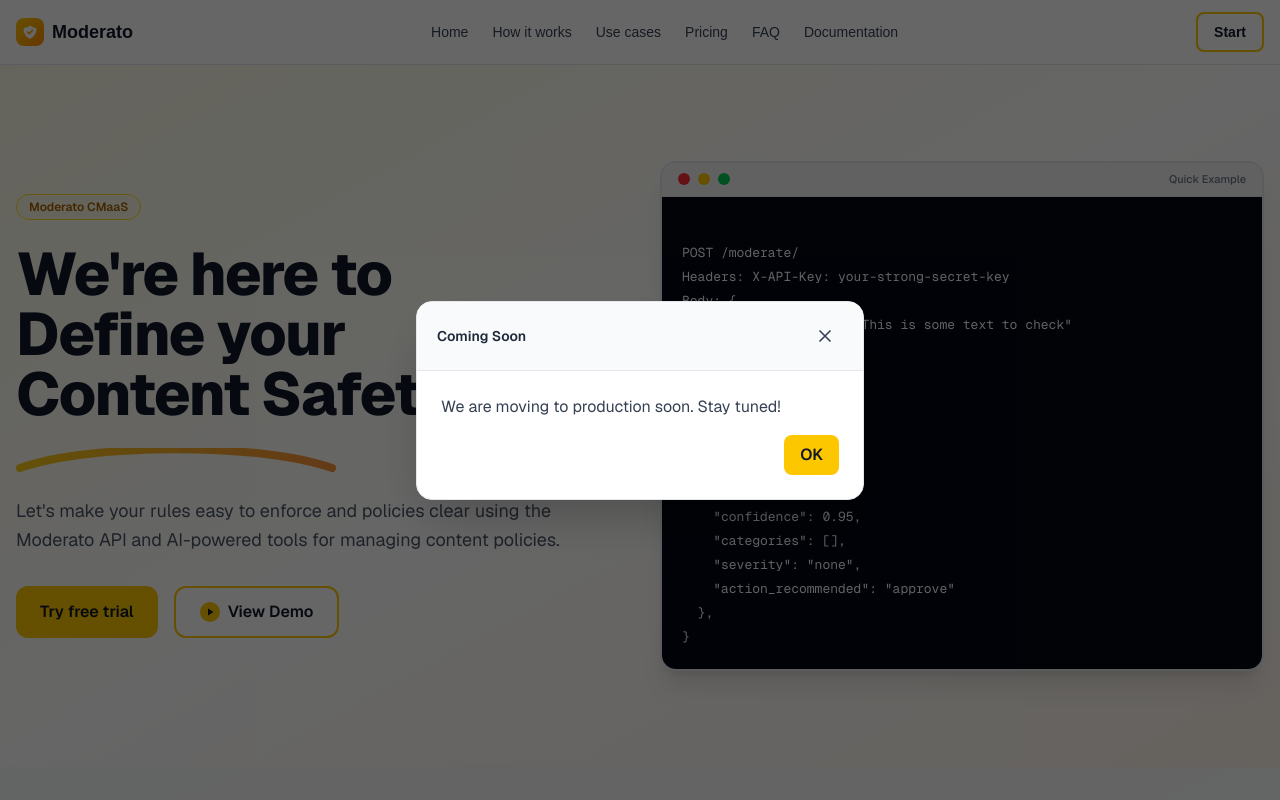
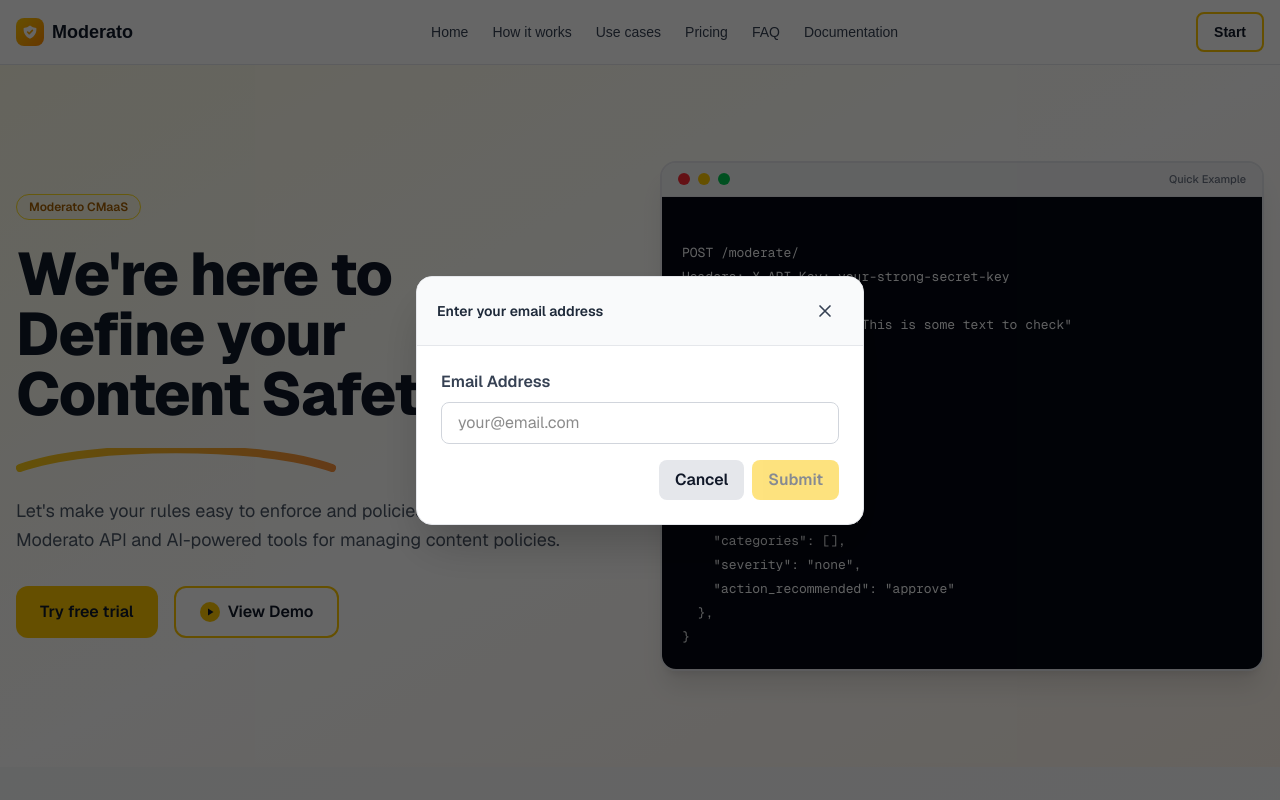
Before and after one commit to iwb25-412-vertex-prime/Moderato_Landing, a Next.js app: page / in a window 1280 px wide. Both pictures are taken after a click on the button "Try free trial". Shown: the top 800 px of the page. Built offline with nearby package versions, Linux system fonts and the light colour scheme.

Commit message:
Add email submission functionality to Hero component; implement modal for email input and handle responses

```diff
--- a/components/Hero.tsx
+++ b/components/Hero.tsx
@@ -45,7 +45,61 @@
 
 const Hero: React.FC = () => {
   const [openVideo, setOpenVideo] = useState(false);
-  const [openSoon, setOpenSoon] = useState(false);
+  const [openEmailModal, setOpenEmailModal] = useState(false);
+  const [email, setEmail] = useState("");
+  const [loading, setLoading] = useState(false);
+  const [feedback, setFeedback] = useState<string | null>(null);
+
+  // Function to handle email submission
+  const handleEmailSubmit = async (e: React.FormEvent) => {
+    e.preventDefault();
+    setLoading(true);
+    setFeedback(null);
+    try {
+      const requestBody = { data: [{ email_Addresses: email }] };
+      console.log("Sending request to SheetDB with body:", requestBody);
+
+      const res = await fetch("https://sheetdb.io/api/v1/8d73ghsqvy7al", {
+        method: "POST",
+        headers: {
+          "Accept": "application/json",
+          "Content-Type": "application/json",
+        },
+        body: JSON.stringify(requestBody),
+      });
+
+      console.log("Response status:", res.status);
+      console.log("Response headers:", Object.fromEntries(res.headers.entries()));
+
+      let responseData;
+      const responseText = await res.text();
+      console.log("Raw response text:", responseText);
+
+      try {
+        responseData = JSON.parse(responseText);
+      } catch (parseErr) {
+        console.error("Failed to parse response as JSON:", parseErr);
+        console.log("Response as text:", responseText);
+        setFeedback("Server response format error. Please try again.");
+        setLoading(false);
+        return;
+      }
+
+      console.log("Parsed response data:", responseData);
+
+      if (res.ok && res.status === 201) {
+        setFeedback("Email saved! Thank you.");
+        setEmail("");
+      } else {
+        console.error("SheetDB Error - Status:", res.status, "Data:", responseData);
+        setFeedback(`Failed to save email (Status: ${res.status}). Please try again.`);
+      }
+    } catch (err) {
+      console.error("Request Error:", err);
+      setFeedback("Network error occurred. Please check your connection and try again.");
+    }
+    setLoading(false);
+  };
 
   return (
     <section id="home" className="relative overflow-hidden">
@@ -94,7 +148,7 @@
             </p>
 
             <div className="mt-8 flex flex-col sm:flex-row gap-4">
-              <button onClick={() => setOpenSoon(true)} className="bg-yellow-400 text-gray-900 px-6 py-3 rounded-xl font-semibold hover:bg-yellow-500 transition-all duration-300 hover:shadow-lg">
+              <button onClick={() => setOpenEmailModal(true)} className="bg-yellow-400 text-gray-900 px-6 py-3 rounded-xl font-semibold hover:bg-yellow-500 transition-all duration-300 hover:shadow-lg">
                 Try free trial
               </button>
               <button onClick={() => setOpenVideo(true)} className="bg-white border-2 border-yellow-400 text-gray-900 px-6 py-3 rounded-xl font-semibold hover:bg-yellow-50 transition-colors duration-300 inline-flex items-center gap-2">
@@ -128,14 +182,28 @@
         </div>
       </Modal>
 
-      {/* Coming Soon Modal */}
-      <Modal open={openSoon} onClose={() => setOpenSoon(false)} title="Coming Soon" maxWidthClassName="max-w-md">
-        <div className="p-6">
-          <p className="text-gray-700 mb-4">We are moving to production soon. Stay tuned!</p>
-          <div className="flex justify-end">
-            <button onClick={() => setOpenSoon(false)} className="px-4 py-2 rounded-lg bg-yellow-400 text-gray-900 font-semibold hover:bg-yellow-500">OK</button>
+      {/* Email Modal */}
+      <Modal open={openEmailModal} onClose={() => { setOpenEmailModal(false); setFeedback(null); }} title="Enter your email address" maxWidthClassName="max-w-md">
+        <form className="p-6" onSubmit={handleEmailSubmit}>
+          <label htmlFor="email" className="block text-gray-700 mb-2 font-semibold">Email Address</label>
+          <input
+            id="email"
+            type="email"
+            value={email}
+            onChange={e => setEmail(e.target.value)}
+            required
+            className="w-full px-4 py-2 rounded-lg border border-gray-300 focus:outline-none focus:ring-2 focus:ring-yellow-400 mb-4"
+            placeholder="your@email.com"
+            disabled={loading}
+          />
+          {feedback && <div className={`mb-4 text-sm ${feedback.includes('saved') ? 'text-green-600' : 'text-red-600'}`}>{feedback}</div>}
+          <div className="flex justify-end gap-2">
+            <button type="button" onClick={() => { setOpenEmailModal(false); setFeedback(null); }} className="px-4 py-2 rounded-lg bg-gray-200 text-gray-900 font-semibold hover:bg-gray-300">Cancel</button>
+            <button type="submit" disabled={loading || !email} className="px-4 py-2 rounded-lg bg-yellow-400 text-gray-900 font-semibold hover:bg-yellow-500 disabled:opacity-50">
+              {loading ? "Saving..." : "Submit"}
+            </button>
           </div>
-        </div>
+        </form>
       </Modal>
 
     </section>
```
